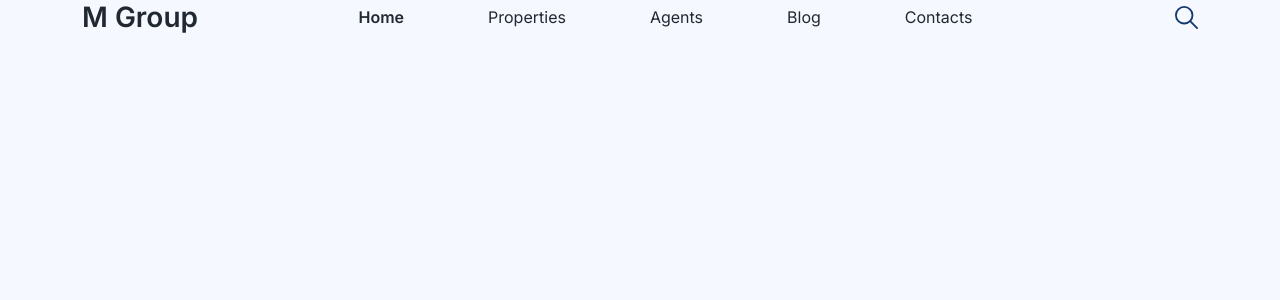
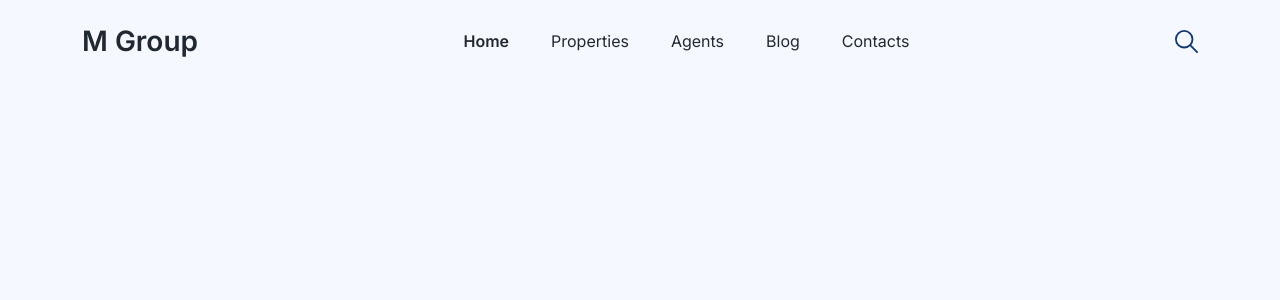
Before and after one commit to craftalpian/ReactJsLearn, a React (Create React App) app: page / in a window 1280 px wide. Shown: the top 300 px of the page. Built offline with nearby package versions, Linux system fonts and the light colour scheme.

Commit message:
Add some styling

```diff
--- a/src/App.js
+++ b/src/App.js
@@ -30,6 +30,14 @@ const MenuList = styled.ul`
   margin: auto;
   padding-left: 0;
   overflow: hidden;
+  text-align: center;
+`
+
+const MenuTextHref = styled.a`
+  font-weight: ${props => props.active ? 600 : 400};
+  color: ${props => props.active ? '#212831' : '#535e70'};
+  text-decoration: none;
+  margin-right: 0;
 `
 
 const MenuText = styled.li`
@@ -42,14 +50,9 @@ const MenuText = styled.li`
   font-size: 16px;
   line-height: 19px;
   text-align: center;
-`
 
-const MenuTextHref = styled.a`
-  font-weight: ${props => props.active ? 600 : 400};
-  color: ${props => props.active ? '#212831' : '#535e70'};
-  text-decoration: none;
-  &:hover{
-    color: red;
+  &:hover ${MenuTextHref}{
+    color: #434b58 !important;
   }
 `
 
@@ -66,7 +69,7 @@ const MenuComponent = () => (
 
 function App() {
   return (
-    <NavigationBar className='container'>
+    <NavigationBar className='container mt-4'>
       <BrandText>M Group</BrandText>
       <MenuComponent></MenuComponent>
       <SearchIcon width={23} height={23}></SearchIcon>
```
